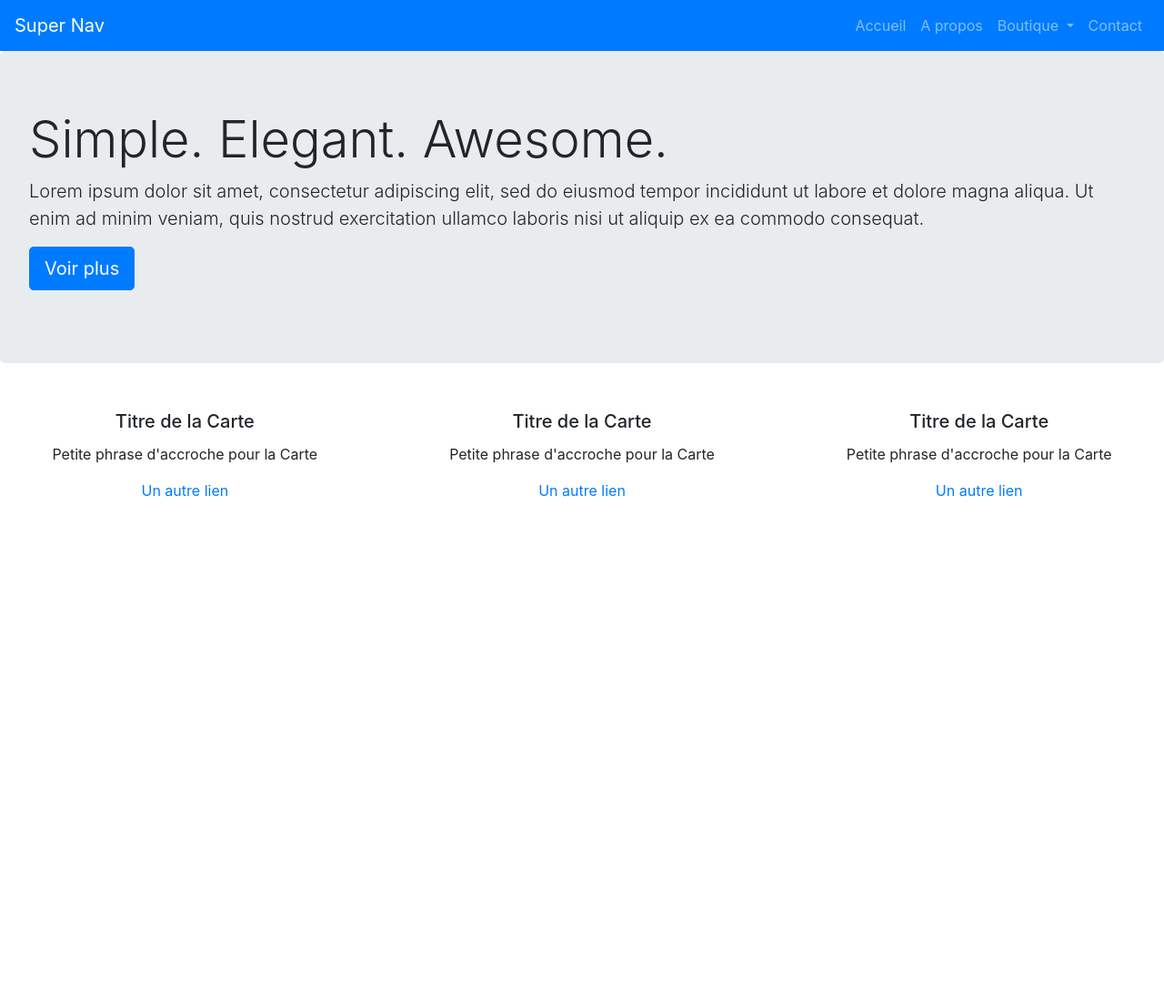
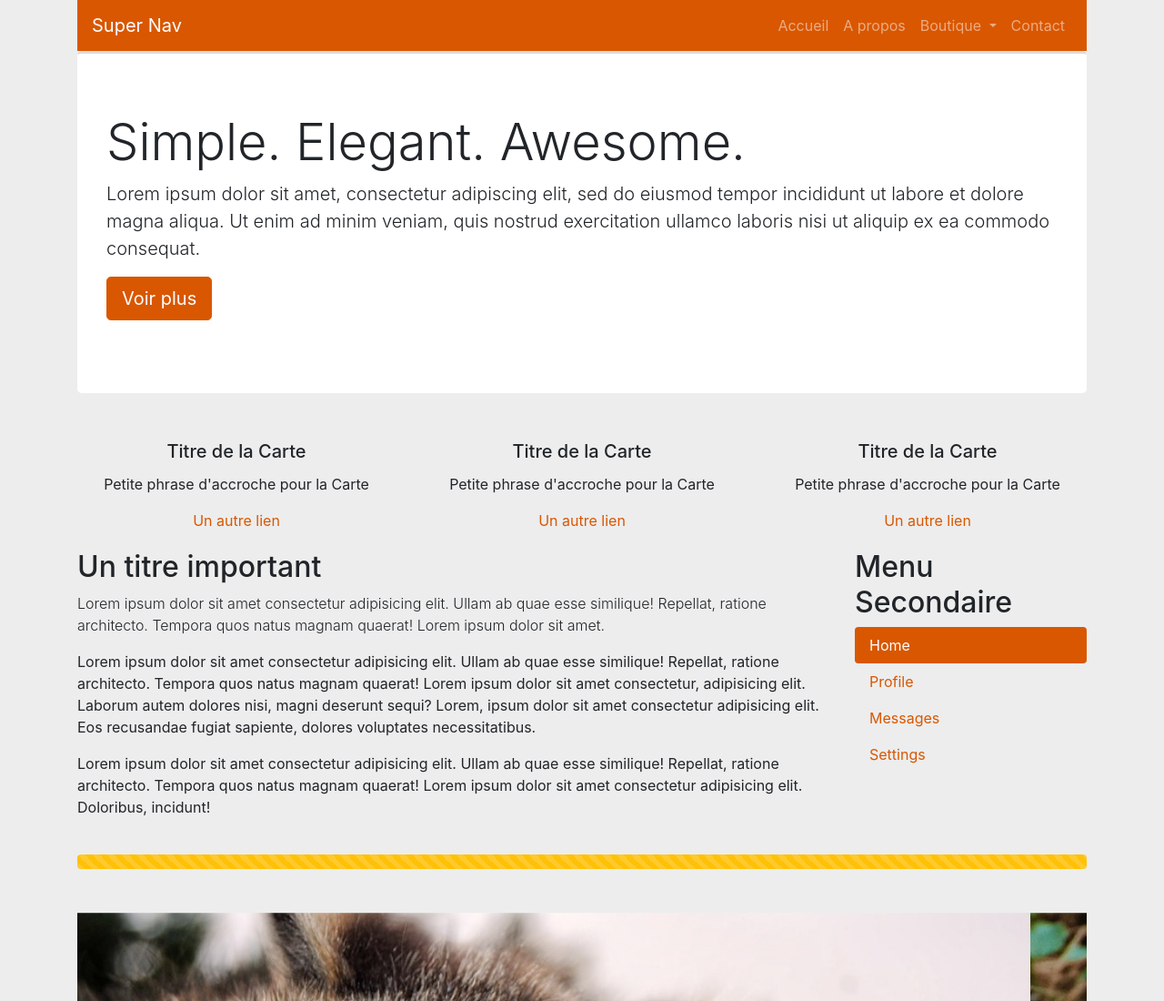
Before and after one commit to SoniaB78/html_css, a plain HTML site: page bootstrap/04_accueil.html in a window 1280 px wide. Shown: the top 1100 px of the page at 91% size. Before the commit the page ends 800 px from the top, so only its background shows below. Drawn offline with nearby package versions, Linux system fonts and the light colour scheme.

Commit message:
bootstrap 04

```diff
--- a/bootstrap/04_accueil.html
+++ b/bootstrap/04_accueil.html
@@ -11,10 +11,10 @@
     <!-- CSS Perso -->
     <link rel="stylesheet" href="css/style.css">
 </head>
+
 <body>
-
-    <div class="contenair">
-
+    <div class="container">
+        <!-- ********************** Navbar ********************** -->
         <nav class="navbar navbar-expand-lg navbar-dark bg-primary">
             <a class="navbar-brand" href="#">Super Nav</a>
 
@@ -50,7 +50,7 @@
             </div>
         </nav>
 
-        <!-- Jumbotron -->
+        <!-- ********************** Jumbotron ********************** -->
         <div class="jumbotron">
             <h1 class="display-4">Simple. Elegant. Awesome.</h1>
             <p class="lead">
@@ -62,7 +62,7 @@
                 <a class="btn btn-primary btn-lg" href="#" role="button">Voir plus</a>
             </p>
         </div>
-
+        <!-- ********************** Cards ********************** -->
         <div class="row">
             <div class="col">
                 <div class="card-body text-center">
@@ -88,14 +88,72 @@
                 </div>
             </div>
         </div>
+        <!-- ********************** Texte + Menu secondaire ********************** -->
+        <div class="row">
+                    <!-- ********************** Texte ********************** -->
+            <div class="col-9">
+                <div class="tab-content" id="v-pills-tabContent">
+                    <div class="tab-pane fade show active" id="v-pills-home" role="tabpanel" aria-labelledby="v-pills-home-tab">
+                        <h2>Un titre important</h2>
+                        <p class="font-weight-light">
+                            Lorem ipsum dolor sit amet consectetur adipisicing elit. Ullam ab quae esse similique! Repellat, ratione architecto. Tempora quos natus magnam quaerat! Lorem ipsum dolor sit amet.
+                        </p>
+                        <p>
+                            Lorem ipsum dolor sit amet consectetur adipisicing elit. Ullam ab quae esse similique! Repellat, ratione architecto. Tempora quos natus magnam quaerat! Lorem ipsum dolor sit amet consectetur, adipisicing elit. Laborum autem dolores nisi, magni deserunt sequi? Lorem, ipsum dolor sit amet consectetur adipisicing elit. Eos recusandae fugiat sapiente, dolores voluptates necessitatibus.
+                        </p>
+                        <p>
+                            Lorem ipsum dolor sit amet consectetur adipisicing elit. Ullam ab quae esse similique! Repellat, ratione architecto. Tempora quos natus magnam quaerat! Lorem ipsum dolor sit amet consectetur adipisicing elit. Doloribus, incidunt!
+                        </p>
 
+                    </div>
+                    <div class="tab-pane fade active" id="v-pills-profile" role="tabpanel" aria-labelledby="v-pills-profile-tab">Activé</div>
+                    <div class="tab-pane fade" id="v-pills-messages" role="tabpanel" aria-labelledby="v-pills-messages-tab">Lien </div>
+                    <div class="tab-pane fade" id="v-pills-settings" role="tabpanel" aria-labelledby="v-pills-settings-tab">Lien</div>
+                    <div class="tab-pane fade text-muted" id="v-pills-settings" role="tabpanel" aria-labelledby="v-pills-settings-tab">Désactivé</div>
+                </div>
+            </div>
+        <!-- ********************** Menu secondaire ********************** -->
+            <div class="col-3">
+                <h2>Menu Secondaire</h2>
+                <div class="nav flex-column nav-pills" id="v-pills-tab" role="tablist" aria-orientation="vertical">
+                    <a class="nav-link active" id="v-pills-home-tab" data-toggle="pill" href="#v-pills-home" role="tab" aria-controls="v-pills-home" aria-selected="true">Home</a>
+                    <a class="nav-link" id="v-pills-profile-tab" data-toggle="pill" href="#v-pills-profile" role="tab" aria-controls="v-pills-profile" aria-selected="false">Profile</a>
+                    <a class="nav-link" id="v-pills-messages-tab" data-toggle="pill" href="#v-pills-messages" role="tab" aria-controls="v-pills-messages" aria-selected="false">Messages</a>
+                    <a class="nav-link" id="v-pills-settings-tab" data-toggle="pill" href="#v-pills-settings" role="tab" aria-controls="v-pills-settings" aria-selected="false">Settings</a>
+                </div>
+            </div>
+        </div>
 
+        <!-- ********************** Progress bar ********************** -->
+        <div class="progress mb-5"> <!-- Margin bottom 5-->
+            <div class="progress-bar progress-bar-striped progress-bar-animated bg-warning" role="progressbar" aria-valuenow="75" aria-valuemin="0" aria-valuemax="100" style="width: 100%"></div>
+        </div>
 
-
-
+        <!-- ********************** Carousel ********************** -->
+        <div id="carouselExampleInterval" class="carousel slide" data-ride="carousel">
+            <div class="carousel-inner">
+              <div class="carousel-item active" data-interval="10000">
+                <img src="img/img1.jpg" class="d-block w-100" alt="Ratons laveurs mignons">
+              </div>
+              <div class="carousel-item" data-interval="2000">
+                <img src="img/img2.jpg" class="d-block w-100" alt="Hérisson mignon">
+              </div>
+              <div class="carousel-item">
+                <img src="img/img3.jpg" class="d-block w-100" alt="Renard mignon">
+              </div>
+            </div>
+            <a class="carousel-control-prev" href="#carouselExampleInterval" role="button" data-slide="prev">
+              <span class="carousel-control-prev-icon" aria-hidden="true"></span>
+              <span class="sr-only">Previous</span>
+            </a>
+            <a class="carousel-control-next" href="#carouselExampleInterval" role="button" data-slide="next">
+              <span class="carousel-control-next-icon" aria-hidden="true"></span>
+              <span class="sr-only">Next</span>
+            </a>
+          </div>
     </div>
 
-    <!--CDN JS Bootstrap -->
+    <!-- *********************** CDN JS Bootstrap ************************ -->
     <script src="https://code.jquery.com/jquery-3.5.1.slim.min.js" integrity="sha384-DfXdz2htPH0lsSSs5nCTpuj/zy4C+OGpamoFVy38MVBnE+IbbVYUew+OrCXaRkfj" crossorigin="anonymous"></script>
     <script src="https://cdn.jsdelivr.net/npm/popper.js@1.16.1/dist/umd/popper.min.js" integrity="sha384-9/reFTGAW83EW2RDu2S0VKaIzap3H66lZH81PoYlFhbGU+6BZp6G7niu735Sk7lN" crossorigin="anonymous"></script>
     <script src="https://cdn.jsdelivr.net/npm/bootstrap@4.5.3/dist/js/bootstrap.min.js" integrity="sha384-w1Q4orYjBQndcko6MimVbzY0tgp4pWB4lZ7lr30WKz0vr/aWKhXdBNmNb5D92v7s" crossorigin="anonymous"></script>
--- a/bootstrap/css/style.css
+++ b/bootstrap/css/style.css
@@ -0,0 +1,22 @@
+/* Nous allons surcharger le style de Bootstrap */
+/*  !important  force le style à être appliqué,     background-color: #d95700 !important;*/
+
+
+nav.navbar.bg-primary, .bg-primary, a.btn-primary, a.nav-link.active{
+    background-color: #d95700 !important;
+    border-color: #d95700;
+}
+
+body{
+    background-color: #ededed;
+}
+
+.jumbotron{
+    background-color: #ffffff!important;
+    border-top: 3px solid rgb(219, 219, 219);
+}
+
+a.card-link,
+a.nav-link{
+    color: #d95700;
+}
```
